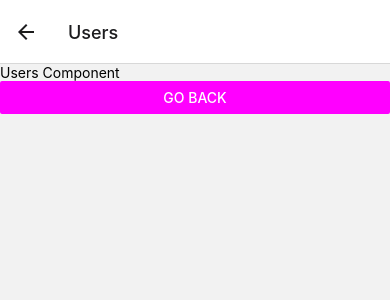
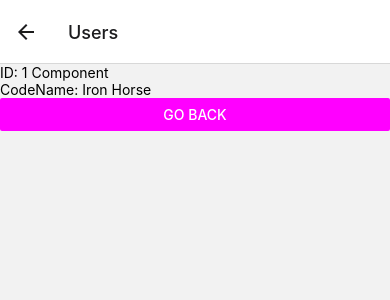
Before and after one commit to sorintf/navigation, a React Native app: screen /Users in a window 390 px wide. Shown: the top 300 px of the page. Built offline with nearby package versions, Linux system fonts and the light colour scheme.

Commit message:
Working with Params - 01

```diff
--- a/App.tsx
+++ b/App.tsx
@@ -15,7 +15,14 @@ function App() {
     <NavigationContainer>
       <Stack.Navigator initialRouteName='Home'>
         <Stack.Screen name="Home" component={Home} />
-        <Stack.Screen name="Users" component={Users} />
+        <Stack.Screen
+          name="Users"
+          component={Users}
+          initialParams={{
+            id:1,
+            codeName:'Iron Horse'
+          }}
+        />
       </Stack.Navigator>
     </NavigationContainer>
   );
--- a/src/home.js
+++ b/src/home.js
@@ -8,10 +8,19 @@ const Home = (props) => {
     return(
         <View>
             <Text>Home Component</Text>
+            <Text>
+                {
+                    props.route.params?
+                    props.route.params.active
+                    :null
+                }
+            </Text>
             <Button
                 color="#f00"
                 title="Go to users"
-                onPress={()=>props.navigation.navigate('Users')}
+                onPress={ ()=>props.navigation.navigate('Users', {
+                    id:23
+                }) }
             />
         </View>
     )
--- a/src/users.js
+++ b/src/users.js
@@ -1,15 +1,20 @@
 import React from "react";
 import { Text, View, Button } from "react-native";
 
-const Users = (props) => {
+const Users = ({route,navigation}) => {
+    const {id,codeName} = route.params;
+
     return(
         <View>
-            <Text>Users Component</Text>
+            <Text>ID: {id} Component</Text>
+            <Text>CodeName: {codeName}</Text>
             <Button
                 color="#f0f"
                 title="Go back"
                 // onPress={()=>props.navigation.navigate('Home')}
-                onPress={ () => props.navigation.goBack() }
+                onPress={ () => navigation.navigate('Home', {
+                    active:'yes'
+                }) }
             />
         </View>
     )
```
